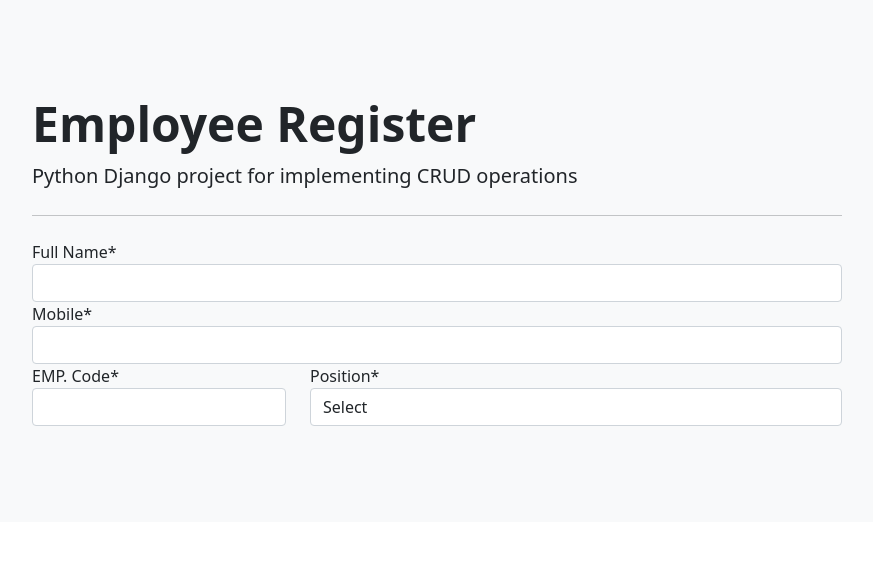
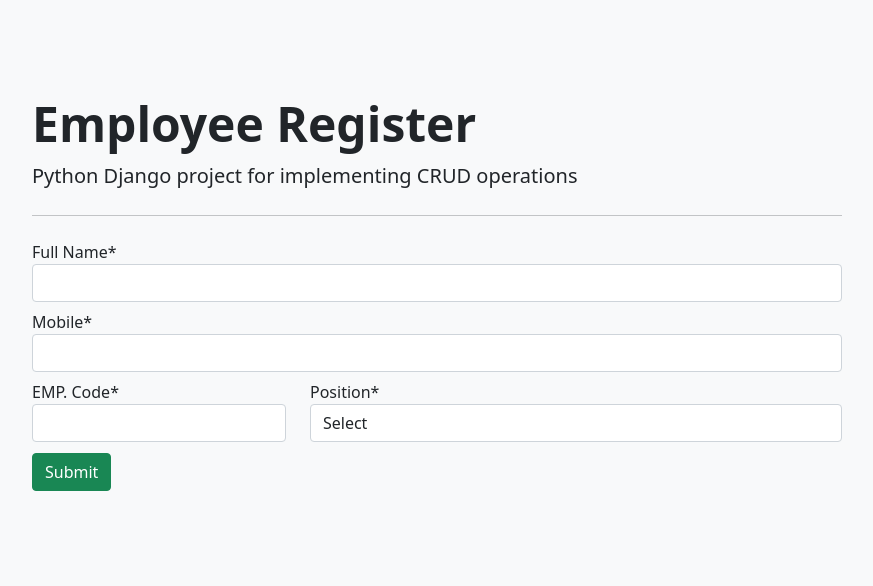
Before and after one commit to Flaviohmm/employee_crud2, a Django app: page /employee/ in a window 1280 px wide. Shown: the part 49-635 px from the top of the page, without its empty margins (203-1076 px from the left). Run offline with Django 3.2, Linux system fonts and the light colour scheme; data that the repository does not hold is empty; some libraries are stand-ins or nearby versions.

Commit message:
Fixing Margin

```diff
--- a/employee_register/templates/employee_register/employee_form.html
+++ b/employee_register/templates/employee_register/employee_form.html
@@ -3,11 +3,15 @@
 {% load crispy_forms_tags %}
 
 {% block content %}
-<form action="" method="post" autocomplete="off">
+<form class="needs-validation" action="" method="post" autocomplete="off" novalidate>
     {% csrf_token %}
-    {{ form.fullname | as_crispy_field }}
-    {{ form.mobile | as_crispy_field }}
-    <div class="row">
+    <div style="margin-bottom: .5rem;">
+        {{ form.fullname | as_crispy_field }}
+    </div>
+    <div style="margin-bottom: .5rem;">
+        {{ form.mobile | as_crispy_field }}
+    </div>
+    <div class="row" style="margin-bottom: .7rem;">
         <div class="col-md-4">
             {{ form.emp_code | as_crispy_field }}
         </div>
@@ -15,5 +19,7 @@
             {{ form.position | as_crispy_field }}
         </div>
     </div>
+    <button type="submit" class="btn btn-success">Submit</button>
+
 </form>
 {% endblock content %}
```
